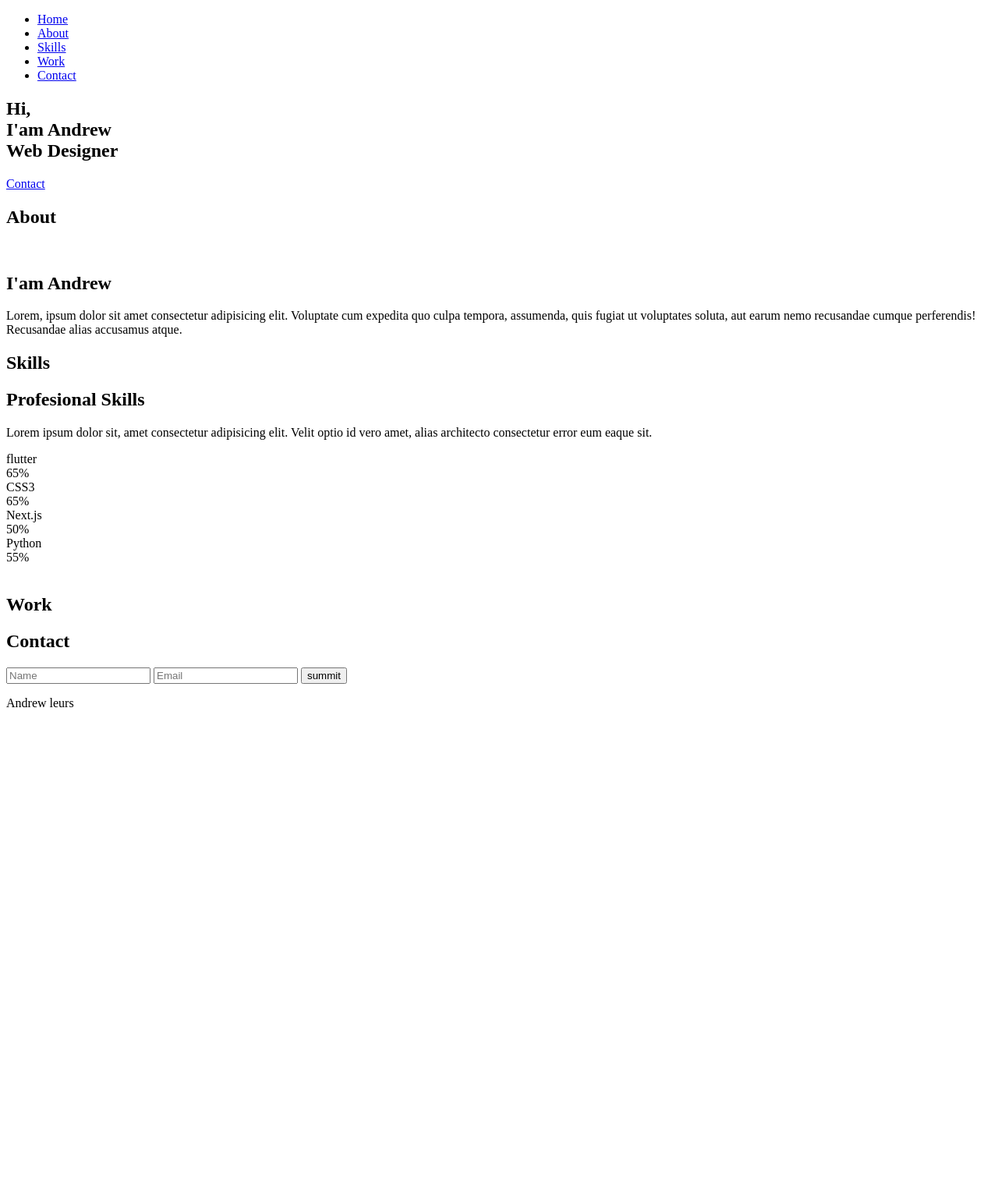
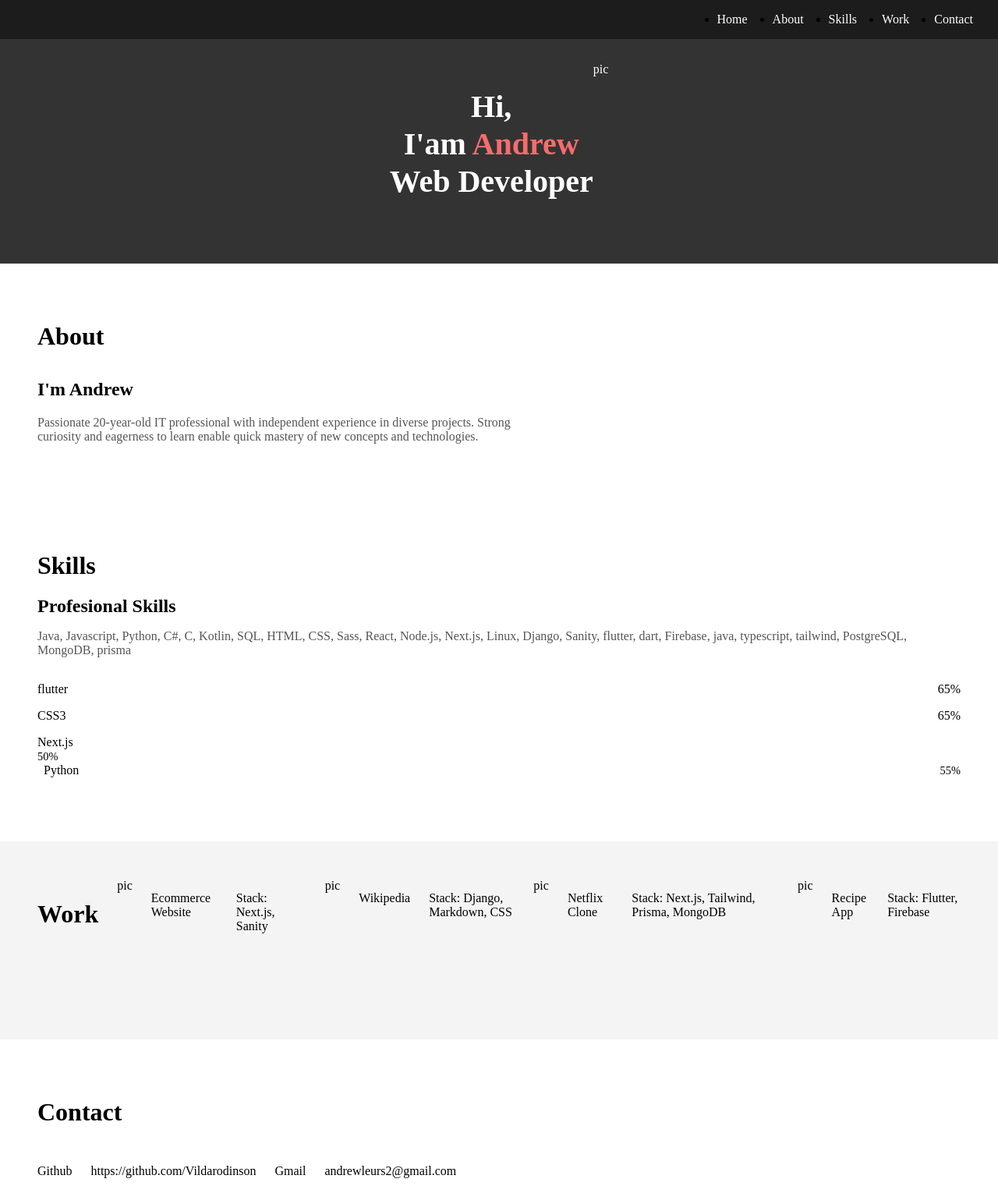
Before and after one commit to Vildarodinson/portfolio, a plain HTML site: page home.html in a window 1280 px wide. Shown: the top 1530 px of the page at 78% size. Before the commit the page ends 927 px from the top, so only its background shows below. Drawn offline with Linux system fonts and the light colour scheme.

Commit message:
style: added foundation

```diff
--- a/home.css
+++ b/home.css
@@ -0,0 +1,205 @@
+body {
+    margin: 0;
+}
+
+/* Header */
+.l-header {
+    background-color: #1c1c1c;
+    position: fixed;
+    width: 100%;
+    z-index: 10;
+    margin-bottom: 3rem;
+}
+
+.nav__menu{
+    justify-content: end;
+    align-items: end;
+    display: flex;
+    padding-right: 2rem;
+}
+
+.nav__list {
+    display: flex;
+    gap: 2rem;
+}
+
+.nav__item {
+    font-size: 1rem;
+}
+
+.nav__link {
+    color: #fff;
+    text-decoration: none;
+    transition: color 0.3s ease-in-out;
+    -webkit-transition: color 0.3s ease-in-out;
+    -moz-transition: color 0.3s ease-in-out;
+    -ms-transition: color 0.3s ease-in-out;
+    -o-transition: color 0.3s ease-in-out;
+}
+
+.nav__link:hover {
+    color: #f76c6c;
+}
+
+.nav__toggle {
+    font-size: 1.5rem;
+    cursor: pointer;
+}
+
+/* Main Section */
+main {
+    padding-top: 2rem;
+}
+
+/* Home Section */
+#home {
+    display: flex;
+    justify-content: center;
+    background-color: #333;
+    color: #fff;
+    text-align: center;
+    padding: 3rem;
+}
+
+#home h1 {
+    font-size: 2.5rem;
+    line-height: 1.2;
+}
+
+#home span {
+    color: #f76c6c;
+}
+
+/* About Section */
+.about {
+    display: flex;
+    flex-direction: column;
+    width: 50%;
+    padding: 3rem;
+}
+
+.about__subtitle {
+    font-size: 1.5rem;
+}
+
+.about__text {
+    font-size: 1rem;
+    color: #555;
+}
+
+/* Skills Section */
+.skills {
+    background-color: #fff;
+    padding: 3rem;
+}
+
+.section-title {
+    font-size: 2rem;
+    margin-bottom: 1rem;
+}
+
+.skills__subtitle {
+    font-size: 1.5rem;
+    margin-bottom: 1rem;
+}
+
+.skills__text {
+    font-size: 1rem;
+    color: #555;
+    margin-bottom: 2rem;
+}
+
+.skills__data {
+    display: flex;
+    justify-content: space-between;
+    margin-bottom: 1rem;
+}
+
+.skills__names {
+    display: flex;
+    align-items: center;
+}
+
+.skills__icon {
+    font-size: 1.5rem;
+    margin-right: 0.5rem;
+}
+
+.skills__bar {
+    height: 8px;
+    background-color: #f76c6c;
+}
+
+.skills__percentage {
+    font-size: 0.9rem;
+}
+
+/* Work Section */
+#work {
+    background-color: #f4f4f4;
+    padding: 3rem;
+}
+
+#work h2 {
+    font-size: 2rem;
+    margin-bottom: 2rem;
+}
+
+#work div {
+    display: flex;
+    gap: 1.5rem;
+    margin-bottom: 1.5rem;
+}
+
+#work div img {
+    width: 100%;
+    max-width: 200px;
+    height: auto;
+    border-radius: 8px;
+}
+
+/* Contact Section */
+#contact {
+    background-color: #fff;
+    padding: 3rem;
+}
+
+#contact h2 {
+    font-size: 2rem;
+    margin-bottom: 2rem;
+}
+
+#contact div {
+    display: flex;
+    gap: 1.5rem;
+    margin-bottom: 1.5rem;
+}
+
+/* Footer */
+footer {
+    background-color: #1c1c1c;
+    color: #fff;
+    padding: 2rem;
+    text-align: center;
+}
+
+footer p {
+    font-size: 1.2rem;
+    margin-bottom: 1rem;
+}
+
+footer div {
+    display: flex;
+    justify-content: center;
+    gap: 1rem;
+}
+
+.footer__icon {
+    color: #fff;
+    font-size: 1.5rem;
+    transition: color 0.3s ease-in-out;
+}
+
+.footer__icon:hover {
+    color: #f76c6c;
+}
--- a/home.html
+++ b/home.html
@@ -6,17 +6,10 @@
     <meta name="viewport" content="width=device-width, initial-scale=1.0">
 
     <link rel="stylesheet" href="home.css">
-
-    <title></title>
 </head>
 
 <body>
-    <header class="l-header">
-        <nav>
-            <div>
-                <a href="#"></a>
-            </div>
-
+    <nav class="l-header">
             <div class="nav__menu" id="nav-menu">
                 <ul class="nav__list">
                     <li class="nav__item"><a href="#home" class="nav__link active">Home</a></li>
@@ -26,38 +19,25 @@
                     <li class="nav__item"><a href="#contact" class="nav__link">Contact</a></li>
                 </ul>
             </div>
-
-            <div class="nav__toggle" id="nav-toggle">
-                <i class='menu'></i>
-            </div>
         </nav>
-    </header>
 
     <main>
         <section id="home">
             <div>
-                <h1>Hi,<br>I'am <span>Andrew</span><br> Web Designer</h1>
-
-                <a href="#">Contact</a>
+                <h1>Hi,<br>I'am <span>Andrew</span><br> Web Developer</h1>
             </div>
 
-
+           <div class="home_pic">pic</div>
         </section>
 
         <!--===== ABOUT =====-->
-        <section class="about section " id="about">
-            <h2>About</h2>
+        <section class="about" id="about">
+            <h2 class="section-title">About</h2>
 
             <div class="about__container bd-grid">
                 <div>
-                    <img src="" alt="">
-                </div>
-
-                <div>
-                    <h2 class="about__subtitle">I'am Andrew</h2>
-                    <p class="about__text">Lorem, ipsum dolor sit amet consectetur adipisicing elit. Voluptate cum
-                        expedita quo culpa tempora, assumenda, quis fugiat ut voluptates soluta, aut earum nemo
-                        recusandae cumque perferendis! Recusandae alias accusamus atque.</p>
+                    <h2 class="about__subtitle">I'm Andrew</h2>
+                    <p class="about__text">Passionate 20-year-old IT professional with independent experience in diverse projects. Strong curiosity and eagerness to learn enable quick mastery of new concepts and technologies.</p>
                 </div>
             </div>
         </section>
@@ -69,8 +49,8 @@
             <div class="skills__container bd-grid">
                 <div>
                     <h2 class="skills__subtitle">Profesional Skills</h2>
-                    <p class="skills__text">Lorem ipsum dolor sit, amet consectetur adipisicing elit. Velit optio id
-                        vero amet, alias architecto consectetur error eum eaque sit.</p>
+                    <p class="skills__text">Java, Javascript, Python, C#, C, Kotlin, SQL, HTML, CSS, Sass, React, Node.js, Next.js, Linux, Django, Sanity, flutter,
+                    dart, Firebase, java, typescript, tailwind, PostgreSQL, MongoDB, prisma</p>
                     <div class="skills__data">
                         <div class="skills__names">
                             <i></i>
@@ -123,8 +103,60 @@
 
         <!--===== WORK =====-->
         <section id="work">
-            <h2>Work</h2>
-
+          <div>
+                <h2>Work</h2>
+                <div>
+                    <div>
+                        pic
+                    </div>
+                    <div>
+                        <p>
+                            Ecommerce Website
+                        </p>
+                        <p>
+                            Stack: Next.js, Sanity
+                        </p>
+                    </div>
+                </div>
+                <div>
+                    <div>
+                        pic
+                    </div>
+                    <div>
+                        <p>
+                            Wikipedia
+                        </p>
+                        <p>
+                            Stack: Django, Markdown, CSS
+                        </p>
+                    </div>
+                </div>
+                <div>
+                    <div>
+                        pic
+                    </div>
+                    <div>
+                        <p>
+                            Netflix Clone
+                        </p>
+                        <p>
+                            Stack: Next.js, Tailwind, Prisma, MongoDB
+                        </p>
+                    </div>
+                </div>
+                <div>
+                    <div>
+                        pic
+                    </div>
+                    <div>
+                        <p>
+                            Recipe App
+                        </p>
+                        <p>
+                            Stack: Flutter, Firebase
+                        </p>
+                    </div>
+                </div>
             </div>
         </section>
 
@@ -133,17 +165,20 @@
             <h2>Contact</h2>
 
             <div>
-                <form action="">
-                    <input type="text" placeholder="Name">
-                    <input type="mail" placeholder="Email">
-                    <button type="button" class="contact_button"> summit </button>
-                </form>
-            </div>
+                <div>
+                    <p>Github</p>
+                    <p>https://github.com/Vildarodinson</p>
+                </div>
+                <div>
+                    <p>Gmail</p>
+                    <p>andrewleurs2@gmail.com</p>
+                </div>
+             </div>
         </section>
     </main>
 
     <!--===== FOOTER =====-->
-    <footer">
+    <footer>
         <p>Andrew leurs</p>
         <div>
             <a href="#" class="footer__icon"><i class='facebook'></i></a>
```
Also changed, not shown: assets/images/ecommerce.png (added).
